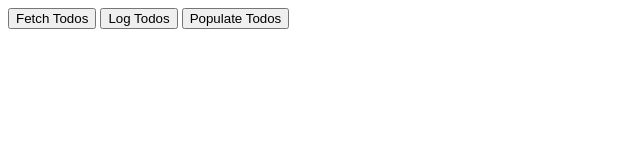
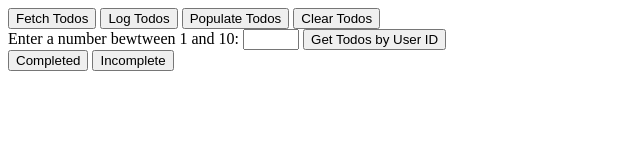
Before and after one commit to LJFrias/Data-Todo-List, a plain HTML site: page index.html in a window 1280 px wide. Shown: the whole page, without its empty margins (0-640 px from the left). Drawn offline with Linux system fonts and the light colour scheme.

Commit message:
filter branch

```diff
--- a/index.html
+++ b/index.html
@@ -12,6 +12,19 @@
     <button onclick="fetchTodos()">Fetch Todos</button>
     <button onclick="logTodos()">Log Todos</button>
     <button onclick="populateTodos()">Populate Todos</button>
+    <button onclick="clearTodos()">Clear Todos</button>
+
+    <div>
+        <label for="num-input">Enter a number bewtween 1 and 10:</label>
+        <input type="number" name="num-input" id="num-input" min="1" max="10">
+        <button onclick="getByUser()">Get Todos by User ID</button>
+
+    </div>
+
+    <button onclick="showComplete()" name="complete" id="complete">Completed</button>
+    <button onclick="showIncomplete()" name="incomplete" id="incomplete">Incomplete</button>
+
+
 
     <ol id="todo-list">
     <!-- LIs will go here -->
@@ -21,6 +34,8 @@
 
     </div> -->
 
+
+
     <script src="./script.js"></script>
 </body>
 </html>
--- a/script.js
+++ b/script.js
@@ -68,3 +68,107 @@ const populateTodos = () => {
 //   }
 
 // }
+
+
+const getByUser = () => {
+
+    clearTodos()
+
+    const numberInput = document.getElementById("num-input").valueAsNumber
+
+    const filteredArray = arrayOfTodos.filter((arr) => arr.userId == numberInput)
+
+    console.log(filteredArray)
+
+    for(let i=0; i<filteredArray.length; i++){
+
+        let todoList = document.getElementById("todo-list")
+
+        let todoItem = document.createElement("LI")
+
+        let todoTitle =  document.createTextNode(`User: ${filteredArray[i].userId} Title: ${filteredArray[i].title}`)
+
+        todoItem.appendChild(todoTitle)
+        todoList.appendChild(todoItem)
+
+        }
+
+
+
+}
+
+
+const clearTodos = () => {
+
+    let todos = document.getElementsByTagName("OL")
+
+
+    for (i=0; i < todos.length; i++) {
+        console.log(todos[i].id)
+        todos[i].innerHTML = null
+      }
+
+}
+
+const showComplete = () => {
+
+    clearTodos()
+
+    const filteredArray = arrayOfTodos.filter((arr) => arr.completed == true)
+
+    console.log(filteredArray)
+
+    for(let i=0; i<filteredArray.length; i++){
+
+        let todoList = document.getElementById("todo-list")
+
+        let todoItem = document.createElement("LI")
+
+        let todoTitle =  document.createTextNode(`User: ${filteredArray[i].userId} Title: ${filteredArray[i].title}`)
+
+        todoItem.appendChild(todoTitle)
+        todoList.appendChild(todoItem)
+
+        }
+
+}
+
+const showIncomplete = () => {
+
+    clearTodos()
+
+    const filteredArray = arrayOfTodos.filter((arr) => arr.completed == false)
+
+    console.log(filteredArray)
+
+    for(let i=0; i<filteredArray.length; i++){
+
+        let todoList = document.getElementById("todo-list")
+
+        let todoItem = document.createElement("LI")
+
+        let todoTitle =  document.createTextNode(`User: ${filteredArray[i].userId} Title: ${filteredArray[i].title}`)
+
+        todoItem.appendChild(todoTitle)
+        todoList.appendChild(todoItem)
+
+        }
+
+}
+
+
+
+// DONE - Using the assignment from yesterday, create a branch called: " Todo-Filtering ".
+// DONE - Fetch the same data.
+// DONE - Store the data in a variable.
+// DONE - Add an input for the userID. This input should only take in a number from 1 - 10.
+// DONE - Add a button that when clicked will:
+// DONE - clear the previous todos from the view
+// and populate it with only todos with the userID that matches the number inputted.
+// then stores the currently filtered todos in a variable so that ...
+// You can create two more buttons that when clicked:
+
+// removes those todos from the view
+// and shows only todos that are either:
+// completed
+// not completed
--- a/styles.css
+++ b/styles.css
@@ -0,0 +1,3 @@
+input {
+    text-align: center;
+}
```
